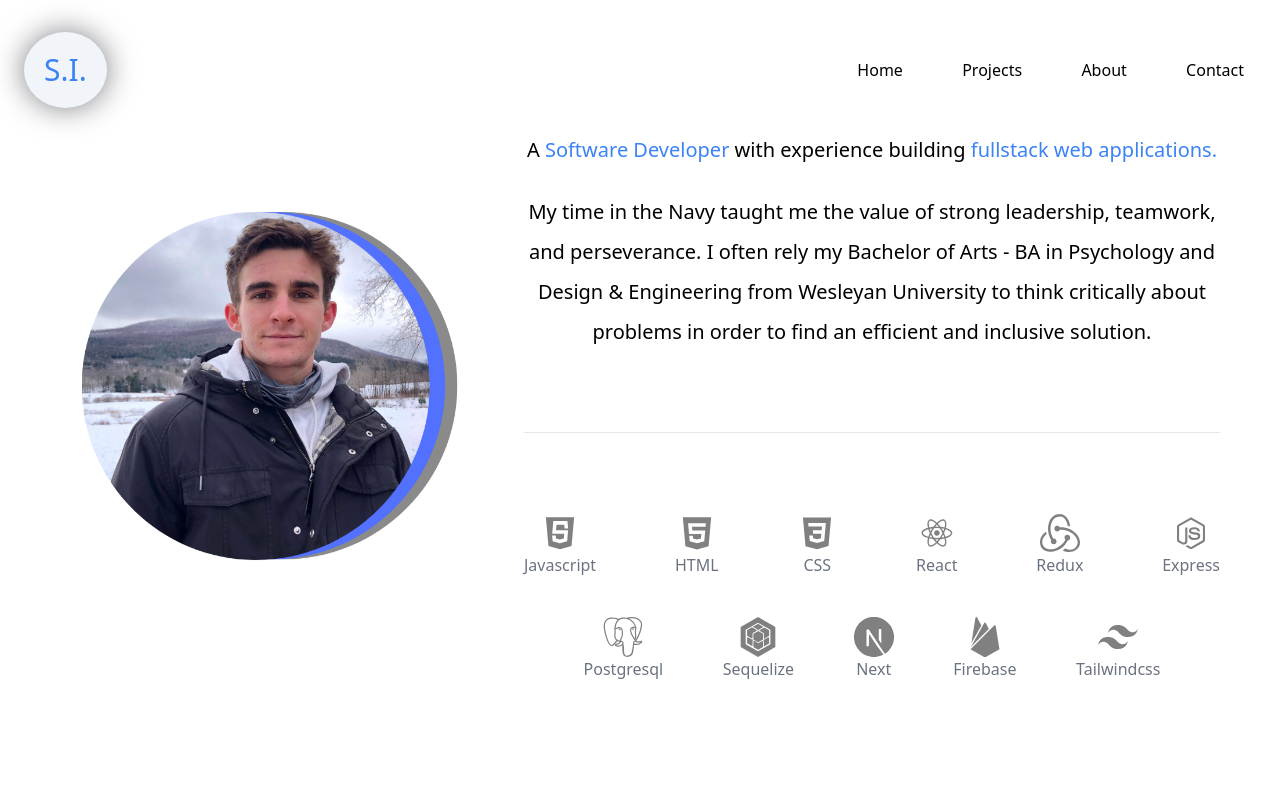
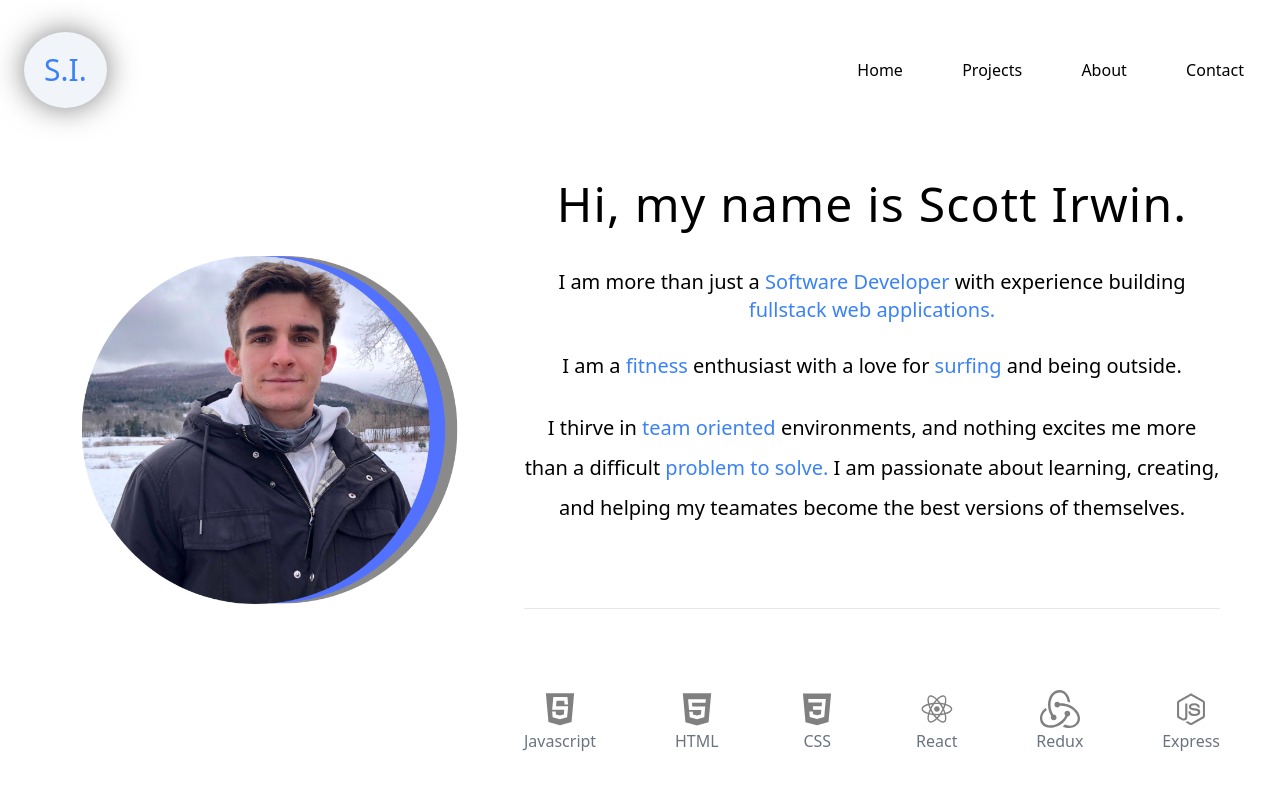
Before and after one commit to sirwin6/scott-irwin-portfolio, a Next.js app: page / in a window 1280 px wide. Shown: the top 791 px of the page. Built offline with nearby package versions, Linux system fonts and the light colour scheme.

Commit message:
edit bio

```diff
--- a/pages/index.js
+++ b/pages/index.js
@@ -113,7 +113,7 @@ export default function Home() {
             </nav>
           )}
         </>
-        <div className='laptop:flex tablet:flex m-5 mx-10 iphone:h-auto laptop:h-auto'>
+        <div className='laptop:flex tablet:flex m-10 mt-16 iphone:h-auto laptop:h-auto'>
           <div className='h-full tablet:w-full iphone:w-full iphone:h-1/2 laptop:w-1/2'>
             <Fade direction='left' triggerOnce delay={200}>
               <div className='relative min-h-[500px] h-atuo laptop:w-full tablet:w-full iphone:w-full'>
@@ -133,8 +133,11 @@ export default function Home() {
             className='flex justify-center items-center laptop:w-3/4 mx-5'
           >
             <div>
+              <p className='text-center text-5xl mb-10 font-light tracking-wide hover:tracking-widest duration-200'>
+                Hi, my name is Scott Irwin.
+              </p>
               <p className='font-extralight iphone:text-lg laptop:text-xl text-center'>
-                A{' '}
+                I am more than just a{' '}
                 <span className='text-blue-500 hover:text-cyan-400 duration-500'>
                   Software Developer{' '}
                 </span>
@@ -144,18 +147,32 @@ export default function Home() {
                   fullstack web applications.{' '}
                 </span>
                 <br />
+                <br />I am a{' '}
+                <span className='text-blue-500 hover:text-cyan-400 duration-700'>
+                  fitness{' '}
+                </span>
+                enthusiast with a love for{' '}
+                <span className='text-blue-500 hover:text-cyan-400 duration-700'>
+                  surfing
+                </span>{' '}
+                and being outside.
+                <br />
                 <br />
                 <span className='leading-10'>
-                  My time in the Navy taught me the value of strong leadership,
-                  teamwork, and perseverance. I often rely my Bachelor of Arts -
-                  BA in Psychology and Design & Engineering from Wesleyan
-                  University to think critically about problems in order to find
-                  an efficient and inclusive solution.
+                  I thirve in{' '}
+                  <span className='text-blue-500 hover:text-cyan-400 duration-700'>
+                    team oriented
+                  </span>{' '}
+                  environments, and nothing excites me more than a difficult{' '}
+                  <span className='text-blue-500 hover:text-cyan-400 duration-700'>
+                    problem to solve.
+                  </span>{' '}
+                  I am passionate about learning, creating, and helping my
+                  teamates become the best versions of themselves.
                 </span>
               </p>
               <hr className='my-20' />
               {/* V------- icon container -------V */}
-
               <div>
                 {/* V------ Proficient ------V */}
                 <div className='flex justify-between'>
```
Also changed, not shown: 1 other file (tests, documents, lock files or other folders).
